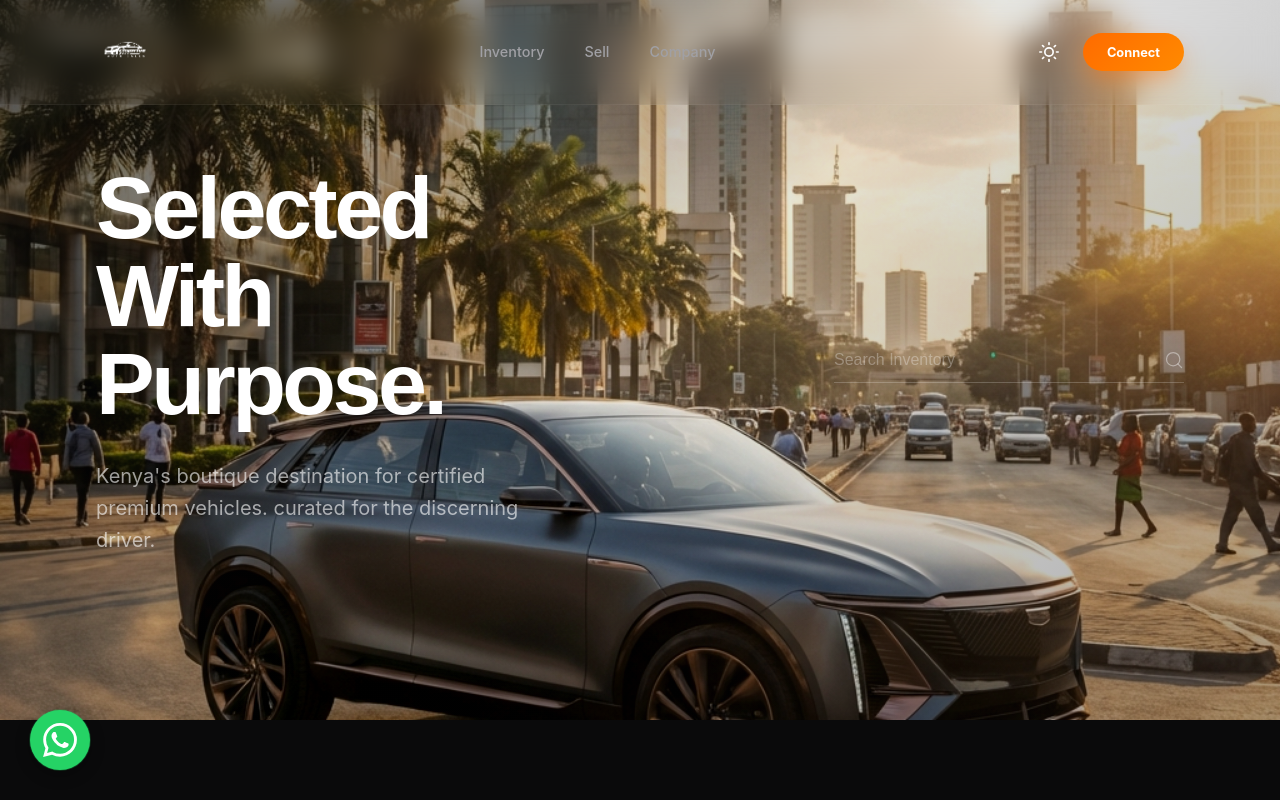
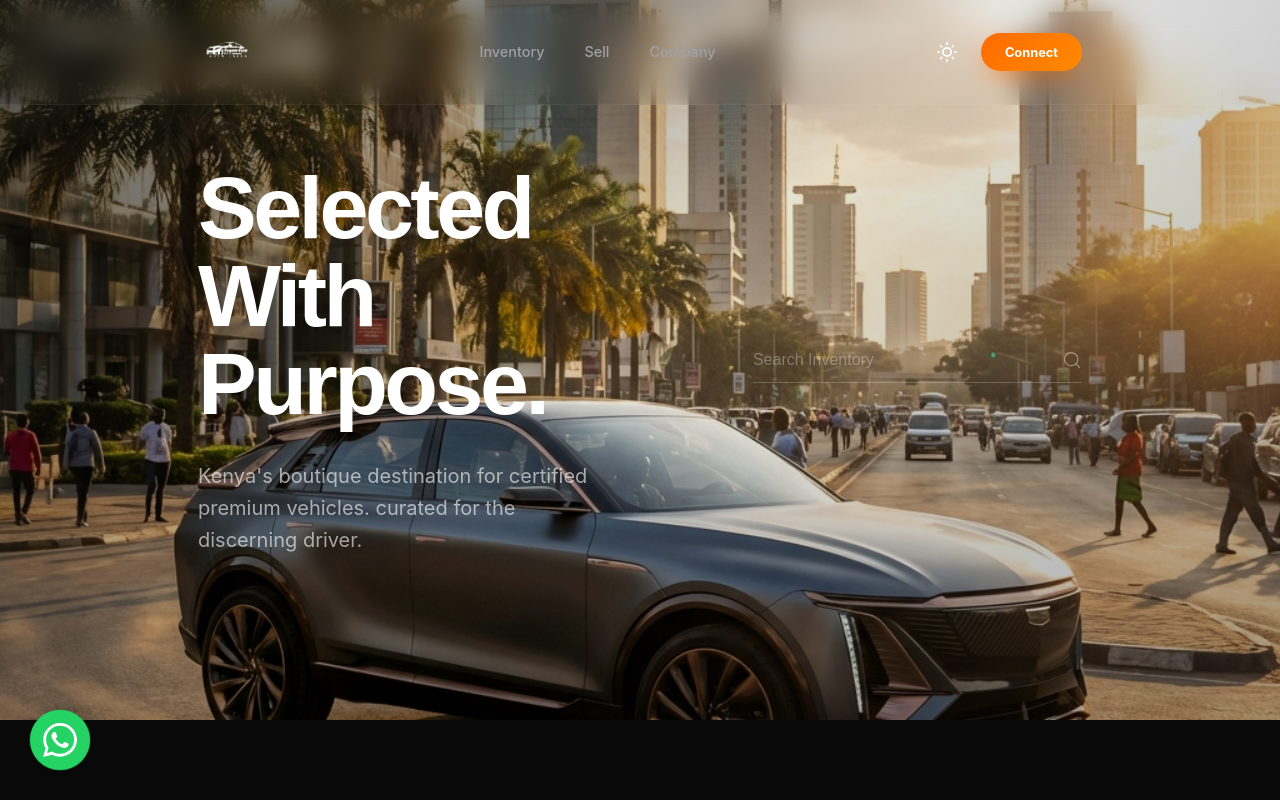
Before and after one commit to Ruchez/citydrive, a React (Vite) app: page / in a window 1280 px wide. Shown: the top 800 px of the page. Built offline with nearby package versions, Linux system fonts and the light colour scheme.

Commit message:
style: implement Simplicity 4.0 Max layout with 1140px baseline and 8rem gutters

```diff
--- a/src/App.css
+++ b/src/App.css
@@ -76,10 +76,10 @@ body {
 }
 
 .container {
-  max-width: 1280px;
+  max-width: 1140px;
   margin: 0 auto;
-  padding: 0 6rem;
-  /* Desktop padding (upgraded for Simplicity 4.0) */
+  padding: 0 8rem;
+  /* Simplicity 4.0 Max Desktop Padding */
   width: 100%;
 }
 
@@ -121,9 +121,9 @@ body {
 }
 
 .nav-content {
-  max-width: 1280px;
+  max-width: 1140px;
   margin: 0 auto;
-  padding: 0 6rem;
+  padding: 0 8rem;
   display: flex;
   justify-content: space-between;
   align-items: center;
@@ -228,7 +228,8 @@ body {
   display: grid;
   grid-template-columns: 1.2fr 1fr;
   align-items: center;
-  gap: 8rem;
+  gap: 10rem;
+  /* Increased breathe */
 }
 
 .gallery-branding {
@@ -788,7 +789,8 @@ body {
 .sell-grid {
   display: grid;
   grid-template-columns: 1fr 1.2fr;
-  gap: 6rem;
+  gap: 10rem;
+  /* Increased architectural gap */
   align-items: center;
 }
 
```
